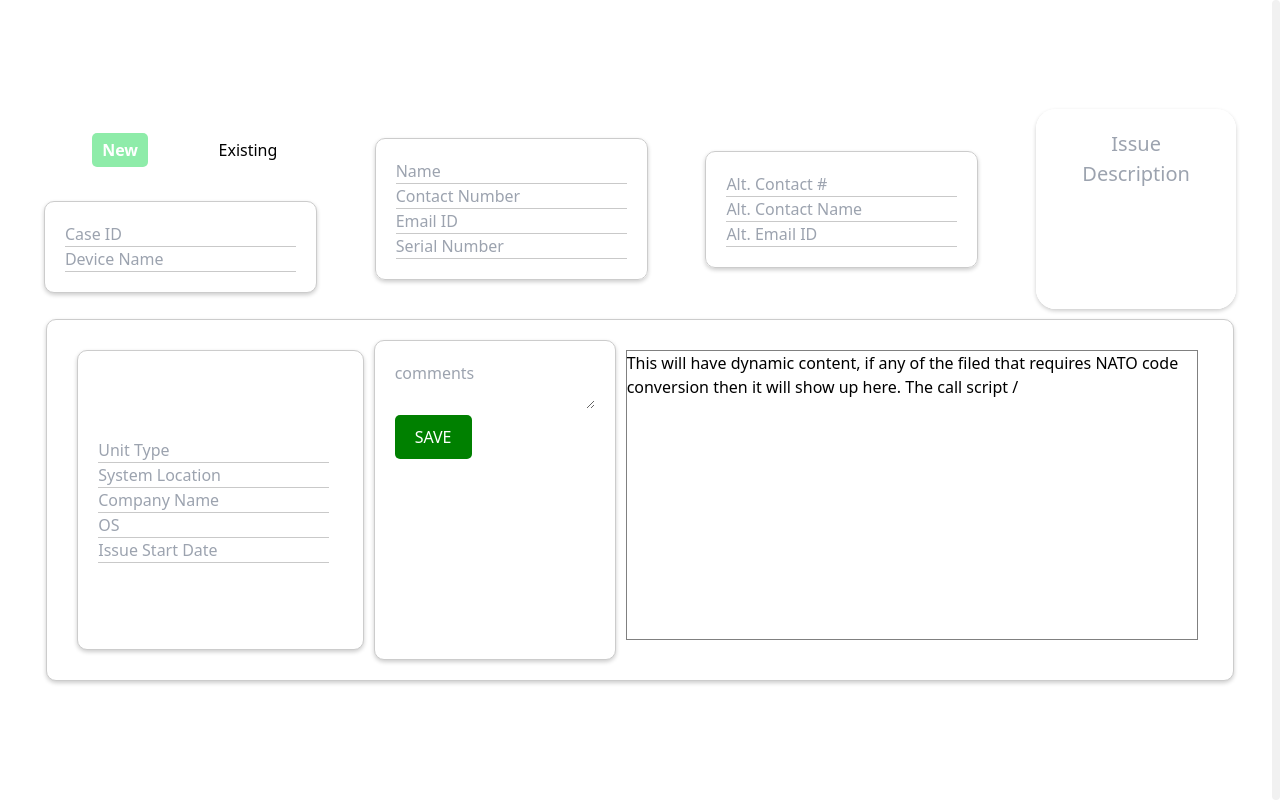
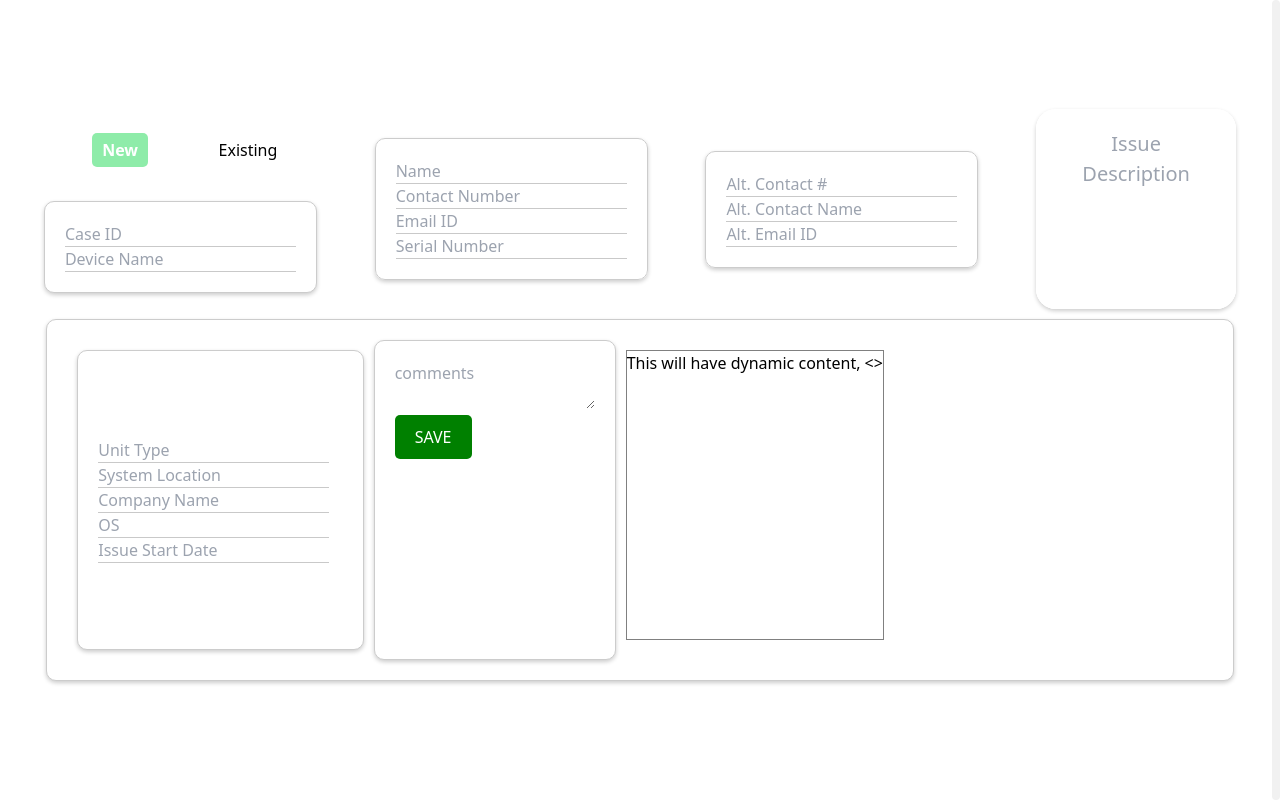
Before and after one commit to aje-johns/callDataV0, a plain HTML site: page index.html in a window 1280 px wide. Drawn offline with nearby package versions, Linux system fonts and the light colour scheme.

Commit message:
Update index.html

```diff
--- a/index.html
+++ b/index.html
@@ -263,8 +263,7 @@
 
           <div class="right">
             <div class="bottomSection--left__top" id="dynamicCard">
-              This will have dynamic content, if any of the filed that requires
-              NATO code conversion then it will show up here. The call script /
+              This will have dynamic content, <<NATO CODE>>
             </div>
             <!-- <div class="bottomSection--left__bottom generalCard">
               The Doccument and improtant links will showup here based on the
```
